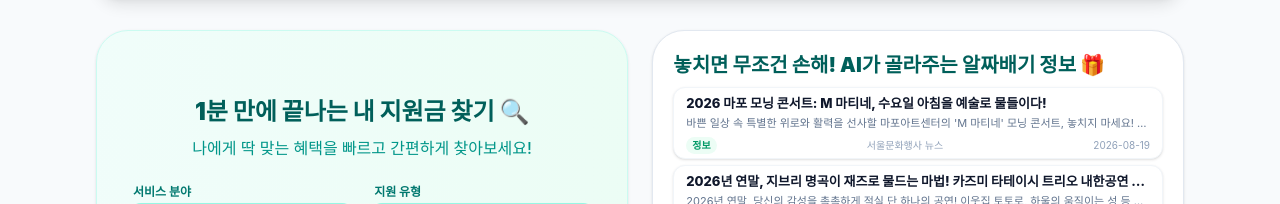
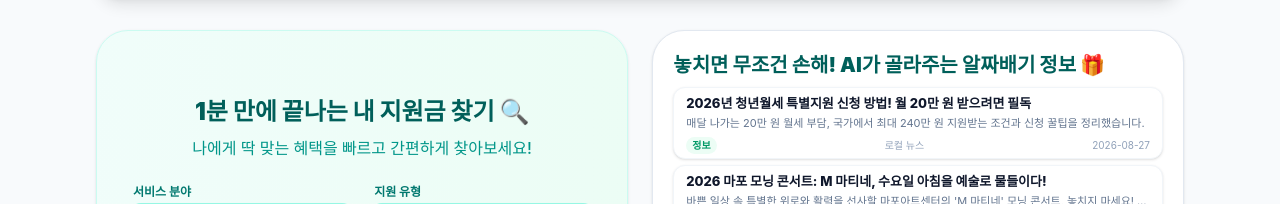
Before and after one commit to shomia-biz/vibe-local-info, a Next.js app: page / in a window 1280 px wide. Shown: the part 1197-1401 px from the top of the page. Built offline with nearby package versions, Linux system fonts and the light colour scheme; no server answers; a web font is replaced by a local one.

Commit message:
update-260827

```diff
--- a/scripts/generate-blog-post.js
+++ b/scripts/generate-blog-post.js
@@ -124,14 +124,14 @@ async function generatePost() {
 
       const randomTemplate = templates[Math.floor(Math.random() * templates.length)];
 
-      const prompt = `아래 공공서비스 정보를 바탕으로 구글 애드센스 승인을 통과하기 위한 고품질의 독창적인(E-E-A-T) 블로그 글을 작성해줘.
+      const prompt = `아래 공공서비스 정보를 바탕으로 구글 애드센스 승인을 통과하기 위한 고품질의 독창적인(E-E-A-T) 블로그 글을 작성해줘. 현재 기준 날짜는 ${today} 입니다. 본문이나 제목에서 연도나 날짜를 언급할 때 반드시 이를 기준으로 작성하세요.
 
-정보: \${JSON.stringify(latestItem)}
+정보: ${JSON.stringify(latestItem)}
 
 아래 형식으로 출력해줘. 반드시 이 형식만 출력하고 다른 텍스트는 없이:
 ---
 title: (친근하고 검색량이 많을 법한 매력적인 제목)
-date: \${today}
+date: ${today}
 summary: (독자의 호기심을 자극하는 한 줄 요약)
 category: 정보
 tags: [태그1, 태그2, tags3]
--- a/scripts/manual-generate-blog-post.js
+++ b/scripts/manual-generate-blog-post.js
@@ -119,14 +119,14 @@ async function generateManualPost() {
 
     const randomTemplate = templates[Math.floor(Math.random() * templates.length)];
 
-    const prompt = `아래 공공서비스 정보를 바탕으로 구글 애드센스 승인을 통과하기 위한 고품질의 독창적인(E-E-A-T) 블로그 글을 작성해줘.
+    const prompt = `아래 공공서비스 정보를 바탕으로 구글 애드센스 승인을 통과하기 위한 고품질의 독창적인(E-E-A-T) 블로그 글을 작성해줘. 현재 기준 날짜는 ${today} 입니다. 본문이나 제목에서 연도나 날짜를 언급할 때 반드시 이를 기준으로 작성하세요.
 
-정보: \${JSON.stringify(targetItem)}
+정보: ${JSON.stringify(targetItem)}
 
 아래 형식으로 출력해줘. 반드시 이 형식만 출력하고 다른 텍스트는 없이:
 ---
 title: (친근하고 검색량이 많을 법한 매력적인 제목)
-date: \${today}
+date: ${today}
 summary: (독자의 호기심을 자극하는 한 줄 요약)
 category: 정보
 tags: [태그1, 태그2, tags3]
--- a/scripts/manual-generate-guide.js
+++ b/scripts/manual-generate-guide.js
@@ -74,7 +74,7 @@ async function generateGuide() {
 
   // 2단계: AI가 매력적인 제목 5개 추천
   console.log("\n🤖 클릭을 유도하는 매력적인 제목 후보를 뽑아내고 있습니다. 잠시만 대기해주세요...");
-  const titlePrompt = `당신은 트래픽을 끌어모으는 천재적인 웹 콘텐츠 에디터입니다.
+  const titlePrompt = `당신은 트래픽을 끌어모으는 천재적인 웹 콘텐츠 에디터입니다. 현재 연도는 ${new Date().getFullYear()}년 입니다. 제목에 연도가 들어간다면 반드시 현재 연도를 사용하세요.
 다음 주제에 대해, 구글 검색이나 SNS에서 사람들이 무조건 클릭하고 싶어지는 자극적이고 구체적인 제목 5개를 제안해주세요.
 번호를 매기지 말고, 순수하게 JSON 배열 형태로만 반환해주세요. (예: ["제목1", "제목2", ...])
 주제: ${rawTopic}`;
@@ -125,7 +125,7 @@ async function generateGuide() {
 
   const randomTemplate = templates[Math.floor(Math.random() * templates.length)];
 
-  const prompt = `당신은 구글 애드센스 심사를 통과하기 위해 고품질의 독창적인(E-E-A-T) 글을 작성하는 전문 에디터입니다. 아래 확정된 제목으로, 아주 상세하고 정보가 풍부한 블로그 포스트를 마크다운(Markdown) 형식으로 작성해주세요.
+  const prompt = `당신은 구글 애드센스 심사를 통과하기 위해 고품질의 독창적인(E-E-A-T) 글을 작성하는 전문 에디터입니다. 아래 확정된 제목으로, 아주 상세하고 정보가 풍부한 블로그 포스트를 마크다운(Markdown) 형식으로 작성해주세요. 현재 기준 날짜는 ${today} 입니다. 본문이나 제목에서 연도나 날짜를 언급할 때 반드시 이를 기준으로 작성하세요.
 
 [확정된 제목]: ${finalTitle}
 
@@ -133,7 +133,7 @@ async function generateGuide() {
 1. 프론트매터(Frontmatter)를 맨 위에 반드시 포함하세요.
    - title: "${finalTitle}"
    - summary: 1~2줄 분량의 호기심을 유발하는 요약
-   - date: "\${today}"
+   - date: "${today}"
    - category: 주제에 맞는 카테고리
    - tags: [키워드1, 키워드2, 키워드3]
    - thumbnail: "https://image.pollinations.ai/prompt/[영어로 번역된 핵심 키워드]?width=800&height=400&nologo=true"
--- a/src/content/posts/2026-08-27-youth-rent-support.md
+++ b/src/content/posts/2026-08-27-youth-rent-support.md
@@ -1,6 +1,6 @@
 ---
-title: "2024년 청년월세 특별지원 2차 신청 방법! 월 20만 원 받으려면 필독"
-date: 2024-05-20
+title: "2026년 청년월세 특별지원 신청 방법! 월 20만 원 받으려면 필독"
+date: 2026-08-27
 summary: "매달 나가는 20만 원 월세 부담, 국가에서 최대 240만 원 지원받는 조건과 신청 꿀팁을 정리했습니다."
 category: 정보
 tags: [청년월세특별지원, 청년주거지원, 복지로월세신청]
@@ -10,7 +10,7 @@ tags: [청년월세특별지원, 청년주거지원, 복지로월세신청]
 | --- | --- |
 | **신청 대상** | 만 19세~34세 무주택 청년 (청년가구 소득 중위 60% 이하, 원가구 소득 중위 100% 이하) |
 | **지원 금액 (또는 혜택)** | 월 최대 20만 원씩 최대 12개월(총 240만 원) 분할 지급 |
-| **신청 기간 (또는 행사 기간)** | 2024년 2월 26일 ~ 2025년 2월 25일까지 (1년간 수시 접수) |
+| **신청 기간 (또는 행사 기간)** | 2026년 2월 26일 ~ 2027년 2월 25일까지 (1년간 수시 접수) |
 | **신청 방법 (또는 장소)** | 복지로 홈페이지(온라인) 또는 주소지 관할 읍·면·동 주민센터(방문) |
 
 ![청년월세 특별지원 안내 이미지](https://images.unsplash.com/photo-1560518883-ce09059eeffa?q=80&w=1000&auto=format&fit=crop)
@@ -25,7 +25,7 @@ tags: [청년월세특별지원, 청년주거지원, 복지로월세신청]
 
 ---
 
-## 2024년 2차 청년월세 특별지원, 무엇이 달라졌을까?
+## 2026년 청년월세 특별지원, 무엇이 달라졌을까?
 
 정부에서 시행하는 이번 2차 사업은 청년들의 주거비 부담을 실질적으로 덜어주기 위해 기존 1차 사업의 문턱을 대폭 낮췄습니다. 가장 반가운 소식은 **보증금과 월세 금액 제한이 전면 폐지**되었다는 점입니다.
 
@@ -47,10 +47,10 @@ tags: [청년월세특별지원, 청년주거지원, 복지로월세신청]
 청년월세 지원은 '청년가구'와 '원가구' 두 가지 기준으로 소득을 산정합니다.
 
 * **청년가구**: 청년 본인 + 배우자 + 직계비속 + 동거하는 형제자매
-  * **소득**: 기준 중위소득 60% 이하 (2024년 1인 가구 기준 월 133만 원 수준)
+  * **소득**: 기준 중위소득 60% 이하 (2026년 1인 가구 기준 월 133만 원 수준)
   * **자산**: 총재산가액 1억 2,200만 원 이하
 * **원가구**: 청년가구 + 부모 (1차 생계급여 대상자 수준 체크)
-  * **소득**: 기준 중위소득 100% 이하 (2024년 3인 가구 기준 월 471만 원 수준)
+  * **소득**: 기준 중위소득 100% 이하 (2026년 3인 가구 기준 월 471만 원 수준)
   * **자산**: 총재산가액 4억 7,000만 원 이하
 
 > **꿀팁**: 만 30세 이상이거나, 혼인했거나, 미혼이더라도 중위소득 50% 이상의 소득 활동을 해서 부모와 경제적으로 완전히 독립했다고 인정되는 경우에는 부모님의 '원가구 소득'을 따지지 않고 본인의 '청년가구 소득'만 검토합니다.
```
Also changed, not shown: 1 other file (tests, documents, lock files or other folders).
